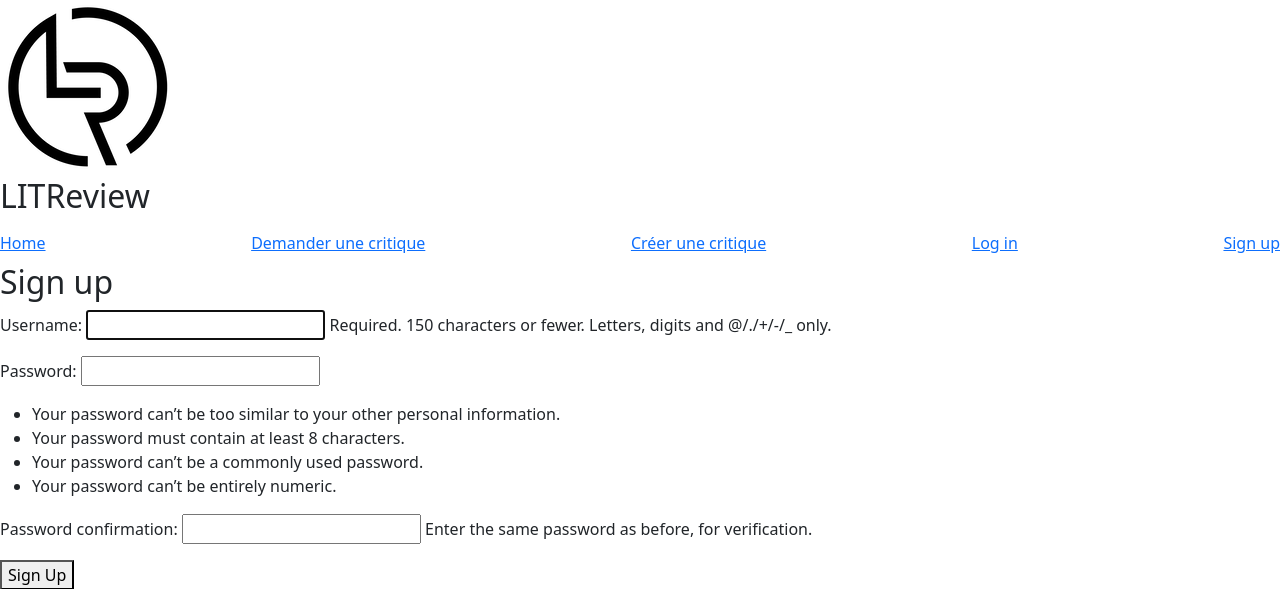
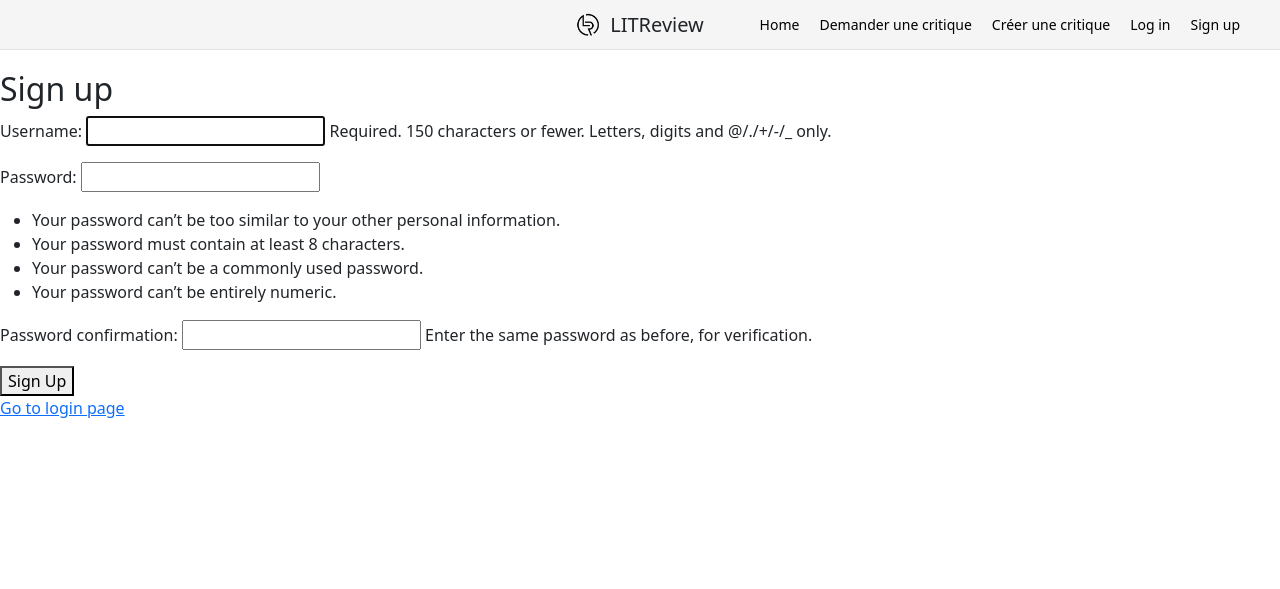
Before and after one commit to clementboloch/OCR_P9, a Django app: page /review/signup/ in a window 1280 px wide. Shown: the top 589 px of the page. Run offline with Django 4.2, Linux system fonts and the light colour scheme; style sheets or scripts are compiled from the project's sources; parts of the project's set-up code (start-up, migrations or seed data) failed here and were passed over; some libraries are stand-ins or nearby versions.

Commit message:
styles base.html

```diff
--- /dev/null
+++ b/src/review/static/style/review/base.scss
@@ -0,0 +1,48 @@
+* {
+    box-sizing: border-box;
+}
+
+.header {
+    position: relative;
+    display: flex;
+    justify-content: right;
+    background-color: #f5f5f5;
+    border-bottom: 1px solid #e3e3e3;
+    padding: 10px 0;
+    margin-bottom: 20px;
+    height: 50px;
+
+    .title {
+        display: flex;
+        position: absolute;
+        align-items: center;
+        height: 30px;
+        left: 50%;
+        transform: translateX(-50%);
+        .logo {
+            display: inline;
+            height: 80%;
+            width: auto;
+        }
+        .name {
+            font-size: 20px;
+            margin-left: 10px;
+            margin-bottom: 0;
+        }
+    }
+
+    .nav {
+        display: flex;
+        align-items: center;
+        margin-right: 20px;
+        a {
+            font-size: 14px;
+            margin-right: 20px;
+            text-decoration: none;
+            color: #000;
+            &:hover {
+                color: #707070;
+            }
+        }
+    }
+}
--- a/src/review/templates/review/base.html
+++ b/src/review/templates/review/base.html
@@ -19,7 +19,7 @@
             <img class="logo" src="{% static 'images/review/logo_truncated.png' %}" alt="logo">
             <h2 class="name"> LITReview</h2>
         </div>
-        <div class="navbar">
+        <div class="nav">
             <a href="/review/">Home</a>
             <a href="/review/ticket">Demander une critique</a>
             <a href="/review/review/0">Créer une critique</a>
```
